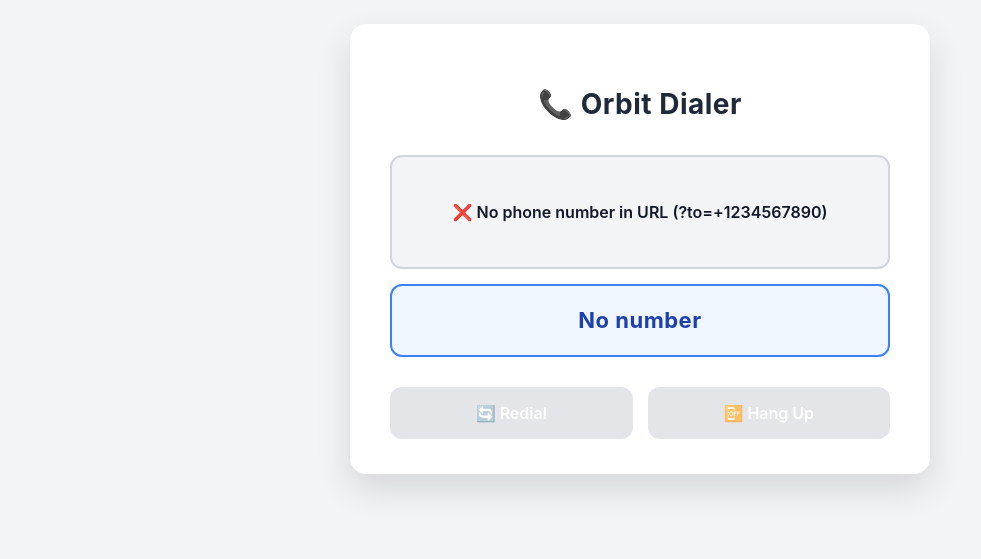
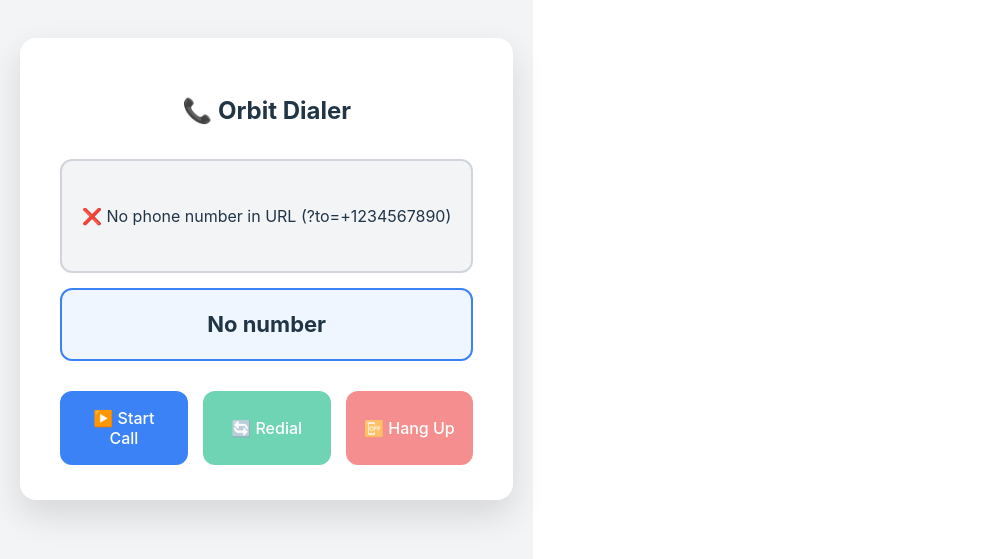
Before and after one commit to rekksu/twilio-dialer, a React (Vite) app: page / in a window 1280 px wide. Shown: the part 151-710 px from the top of the page, without its empty margins (0-981 px from the left). Built offline with nearby package versions, Linux system fonts and the light colour scheme.

Commit message:
stable commit 6.3

```diff
--- a/src/App.jsx
+++ b/src/App.jsx
@@ -3,8 +3,6 @@ import { Device } from "@twilio/voice-sdk";
 
 const CLOUD_FUNCTION_URL =
   "https://us-central1-vertexifycx-orbit.cloudfunctions.net/getVoiceToken";
-
-// Cloud Function to save call logs
 const CALL_LOG_FUNCTION_URL =
   "https://us-central1-vertexifycx-orbit.cloudfunctions.net/createCallLog";
 
@@ -19,11 +17,10 @@ export default function App() {
 
   const deviceRef = useRef(null);
   const connectionRef = useRef(null);
-  const hasAutoStartedRef = useRef(false);
-
   const callStartTimeRef = useRef(null);
   const durationIntervalRef = useRef(null);
 
+  // -------------------------------
   // Helper to save call logs
   const saveCallResult = async (
     status,
@@ -80,7 +77,7 @@ export default function App() {
   };
 
   const startCallTimer = () => {
-    callStartTimeRef.current = Date.now();
+    if (!callStartTimeRef.current) callStartTimeRef.current = Date.now();
     setCallDuration(0);
     durationIntervalRef.current = setInterval(() => {
       setCallDuration(Math.floor((Date.now() - callStartTimeRef.current) / 1000));
@@ -92,6 +89,7 @@ export default function App() {
     durationIntervalRef.current = null;
   };
 
+  // -------------------------------
   // Get number, customerId, orgId from URL
   useEffect(() => {
     const urlParams = new URLSearchParams(window.location.search);
@@ -99,24 +97,12 @@ export default function App() {
     const urlCustomerId = urlParams.get("customerId");
     const urlOrgId = urlParams.get("orgId");
 
-    if (urlNumber) {
-      setPhoneNumber(urlNumber);
-      setStatus("Ready to call");
-    } else {
-      setStatus("❌ No phone number in URL (?to=+1234567890)");
-    }
-
+    if (urlNumber) setPhoneNumber(urlNumber);
     if (urlCustomerId) setCustomerId(urlCustomerId);
     if (urlOrgId) setOrgId(urlOrgId);
+
+    setStatus(urlNumber ? "Ready to call" : "❌ No phone number in URL (?to=+1234567890)");
   }, []);
-
-  // Auto-start call when phone number is available
-  useEffect(() => {
-    if (phoneNumber && !hasAutoStartedRef.current) {
-      hasAutoStartedRef.current = true;
-      setTimeout(() => startCall(), 100);
-    }
-  }, [phoneNumber]);
 
   const checkMicPermission = async () => {
     try {
@@ -135,30 +121,26 @@ export default function App() {
     return cleaned;
   };
 
+  // -------------------------------
+  // Start call manually
   const startCall = async () => {
+    if (!phoneNumber) return;
     const formattedNumber = formatPhoneNumber(phoneNumber);
-    if (!formattedNumber) {
-      setStatus("❌ Invalid phone number");
-      return;
-    }
 
     const micAllowed = await checkMicPermission();
     if (!micAllowed) return;
 
     setIsRedialEnabled(false);
     setIsHangupEnabled(false);
+    setStatus("🔄 Fetching token...");
 
     try {
-      setStatus("🔄 Fetching token...");
       const res = await fetch(`${CLOUD_FUNCTION_URL}?identity=agent`);
       const data = await res.json();
       const token = data.token;
 
       setStatus("🔄 Setting up device...");
-      const twilioDevice = new Device(token, {
-        enableRingingState: true,
-        codecPreferences: ["opus", "pcmu"]
-      });
+      const twilioDevice = new Device(token, { enableRingingState: true, codecPreferences: ["opus", "pcmu"] });
       deviceRef.current = twilioDevice;
 
       twilioDevice.on("error", (err) => {
@@ -169,28 +151,21 @@ export default function App() {
       });
 
       twilioDevice.on("registered", () => {
-        console.log("✓ Device registered");
         setStatus(`📞 Dialing ${formattedNumber}...`);
-
-        const callParams = { params: { To: formattedNumber } };
-        const conn = twilioDevice.connect(callParams);
+        const conn = twilioDevice.connect({ params: { To: formattedNumber } });
         connectionRef.current = conn;
         setIsHangupEnabled(true);
 
+        // Wait a tiny bit to attach events
         setTimeout(() => {
-          if (!conn || !conn.on) {
-            console.error("Connection object not ready");
-            return;
-          }
+          if (!conn || !conn.on) return;
 
-          conn.on("ringing", () => {
-            setStatus(`📞 Ringing ${formattedNumber}...`);
-          });
+          conn.on("ringing", () => setStatus(`📞 Ringing ${formattedNumber}...`));
 
           conn.on("accept", () => {
             setStatus("✅ Call connected!");
             setIsHangupEnabled(true);
-            startCallTimer(); // start live duration
+            startCallTimer(); // ✅ start duration when call is accepted
           });
 
           conn.on("disconnect", () => handleCallEnd("ended"));
@@ -209,19 +184,16 @@ export default function App() {
     }
   };
 
+  // -------------------------------
   const hangup = () => {
-    if (connectionRef.current) {
-      try { connectionRef.current.disconnect(); } catch (err) {}
-    }
-    if (deviceRef.current) {
-      try { deviceRef.current.destroy(); } catch (err) {}
-    }
+    if (connectionRef.current) try { connectionRef.current.disconnect(); } catch {}
+    if (deviceRef.current) try { deviceRef.current.destroy(); } catch {}
     handleCallEnd("ended", "manual hangup");
   };
 
   const redial = () => {
-    if (connectionRef.current) try { connectionRef.current.disconnect(); } catch (err) {}
-    if (deviceRef.current) try { deviceRef.current.destroy(); } catch (err) {}
+    if (connectionRef.current) try { connectionRef.current.disconnect(); } catch {}
+    if (deviceRef.current) try { deviceRef.current.destroy(); } catch {}
     setIsHangupEnabled(false);
     setIsRedialEnabled(false);
     setTimeout(() => startCall(), 500);
@@ -235,125 +207,29 @@ export default function App() {
     return `${h}:${m}:${s}`;
   };
 
+  // -------------------------------
   return (
-    <div style={{
-      position: 'fixed',
-      top: 0,
-      left: 0,
-      width: '100%',
-      height: '100%',
-      display: 'flex',
-      alignItems: 'center',
-      justifyContent: 'center',
-      backgroundColor: '#f3f4f6',
-      padding: '20px',
-      boxSizing: 'border-box'
-    }}>
-      <div style={{
-        width: '100%',
-        maxWidth: '500px',
-        padding: '35px 40px',
-        backgroundColor: '#ffffff',
-        borderRadius: '16px',
-        boxShadow: '0 15px 35px rgba(0,0,0,0.12)',
-        fontFamily: 'Inter, system-ui, -apple-system, sans-serif'
-      }}>
-        <h2 style={{
-          textAlign: 'center',
-          color: '#1f2937',
-          marginBottom: '30px',
-          fontSize: '28px',
-          fontWeight: '700',
-          letterSpacing: '0.5px'
-        }}>📞 Orbit Dialer</h2>
+    <div style={{ display:'flex', alignItems:'center', justifyContent:'center', height:'100vh', background:'#f3f4f6', padding:'20px' }}>
+      <div style={{ width:'100%', maxWidth:'500px', padding:'35px 40px', background:'#fff', borderRadius:'16px', boxShadow:'0 15px 35px rgba(0,0,0,0.12)', fontFamily:'Inter, sans-serif' }}>
+        <h2 style={{ textAlign:'center', marginBottom:'30px' }}>📞 Orbit Dialer</h2>
 
-        {/* Call Status */}
-        <div style={{
-          padding: '20px',
-          backgroundColor: isHangupEnabled ? '#e6f4ea' : '#f3f4f6',
-          border: `2px solid ${isHangupEnabled ? '#34d399' : '#d1d5db'}`,
-          borderRadius: '12px',
-          marginBottom: '15px',
-          textAlign: 'center',
-          fontWeight: '600',
-          color: '#111827',
-          minHeight: '70px',
-          display: 'flex',
-          flexDirection: 'column',
-          alignItems: 'center',
-          justifyContent: 'center',
-          fontSize: '16px',
-          transition: 'all 0.2s'
-        }}>
+        <div style={{ padding:'20px', background: isHangupEnabled ? '#e6f4ea' : '#f3f4f6', border:`2px solid ${isHangupEnabled ? '#34d399' : '#d1d5db'}`, borderRadius:'12px', marginBottom:'15px', textAlign:'center', minHeight:'70px', display:'flex', flexDirection:'column', alignItems:'center', justifyContent:'center' }}>
           {status}
-          {isHangupEnabled && callDuration > 0 && (
-            <span style={{ marginTop: '5px', fontSize: '14px', color: '#065f46' }}>
-              ⏱ {formatDuration(callDuration)}
-            </span>
-          )}
+          {isHangupEnabled && callDuration > 0 && <span style={{ marginTop:'5px', fontSize:'14px', color:'#065f46' }}>⏱ {formatDuration(callDuration)}</span>}
         </div>
 
-        {/* Phone Number */}
-        <div style={{
-          padding: '18px',
-          backgroundColor: '#eff6ff',
-          border: '2px solid #3b82f6',
-          borderRadius: '12px',
-          marginBottom: '30px',
-          textAlign: 'center',
-          fontSize: '22px',
-          fontWeight: '700',
-          color: '#1e40af',
-          letterSpacing: '0.5px'
-        }}>
+        <div style={{ padding:'18px', background:'#eff6ff', border:'2px solid #3b82f6', borderRadius:'12px', marginBottom:'30px', textAlign:'center', fontSize:'22px', fontWeight:'700' }}>
           {phoneNumber || "No number"}
         </div>
 
-        {/* Buttons */}
-        <div style={{ display: 'flex', gap: '15px' }}>
-          <button
-            onClick={redial}
-            disabled={!isRedialEnabled || !phoneNumber}
-            style={{
-              flex: 1,
-              padding: '16px 26px',
-              fontSize: '16px',
-              fontWeight: '600',
-              border: 'none',
-              borderRadius: '12px',
-              cursor: (!isRedialEnabled || !phoneNumber) ? 'not-allowed' : 'pointer',
-              backgroundColor: (!isRedialEnabled || !phoneNumber) ? '#d1d5db' : '#10b981',
-              color: '#fff',
-              transition: 'all 0.2s',
-              opacity: (!isRedialEnabled || !phoneNumber) ? 0.6 : 1,
-              boxShadow: (isRedialEnabled && phoneNumber)
-                ? '0 4px 12px rgba(16, 185, 129, 0.25)'
-                : 'none'
-            }}
-          >
+        <div style={{ display:'flex', gap:'15px' }}>
+          <button onClick={startCall} disabled={!phoneNumber || isHangupEnabled} style={{ flex:1, padding:'16px', background:'#3b82f6', color:'#fff', borderRadius:'12px', cursor:'pointer' }}>
+            ▶️ Start Call
+          </button>
+          <button onClick={redial} disabled={!isRedialEnabled || !phoneNumber} style={{ flex:1, padding:'16px', background:'#10b981', color:'#fff', borderRadius:'12px', cursor:'pointer', opacity:(!isRedialEnabled || !phoneNumber)?0.6:1 }}>
             🔄 Redial
           </button>
-
-          <button
-            onClick={hangup}
-            disabled={!isHangupEnabled}
-            style={{
-              flex: 1,
-              padding: '16px 26px',
-              fontSize: '16px',
-              fontWeight: '600',
-              border: 'none',
-              borderRadius: '12px',
-              cursor: !isHangupEnabled ? 'not-allowed' : 'pointer',
-              backgroundColor: !isHangupEnabled ? '#d1d5db' : '#ef4444',
-              color: '#fff',
-              transition: 'all 0.2s',
-              opacity: !isHangupEnabled ? 0.6 : 1,
-              boxShadow: isHangupEnabled
-                ? '0 4px 12px rgba(239, 68, 68, 0.25)'
-                : 'none'
-            }}
-          >
+          <button onClick={hangup} disabled={!isHangupEnabled} style={{ flex:1, padding:'16px', background:'#ef4444', color:'#fff', borderRadius:'12px', cursor:'pointer', opacity:!isHangupEnabled?0.6:1 }}>
             📴 Hang Up
           </button>
         </div>
```
